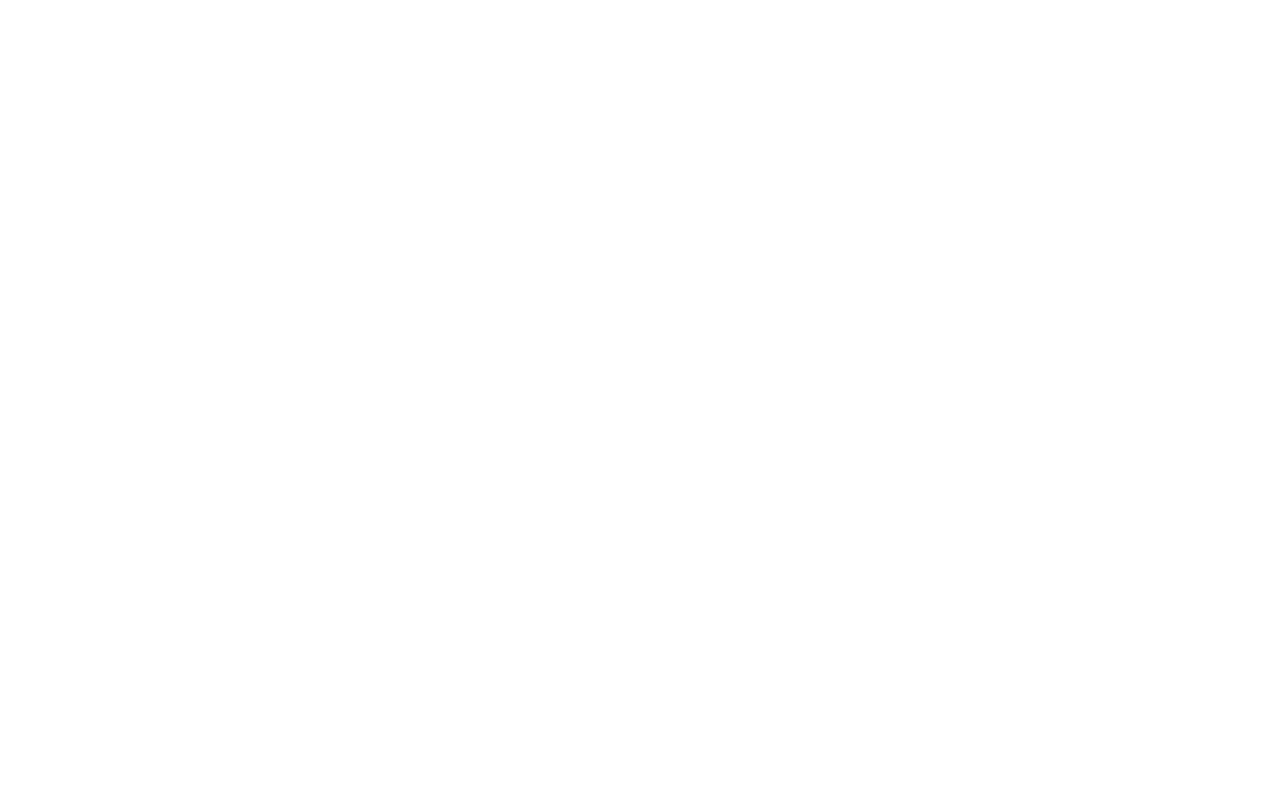
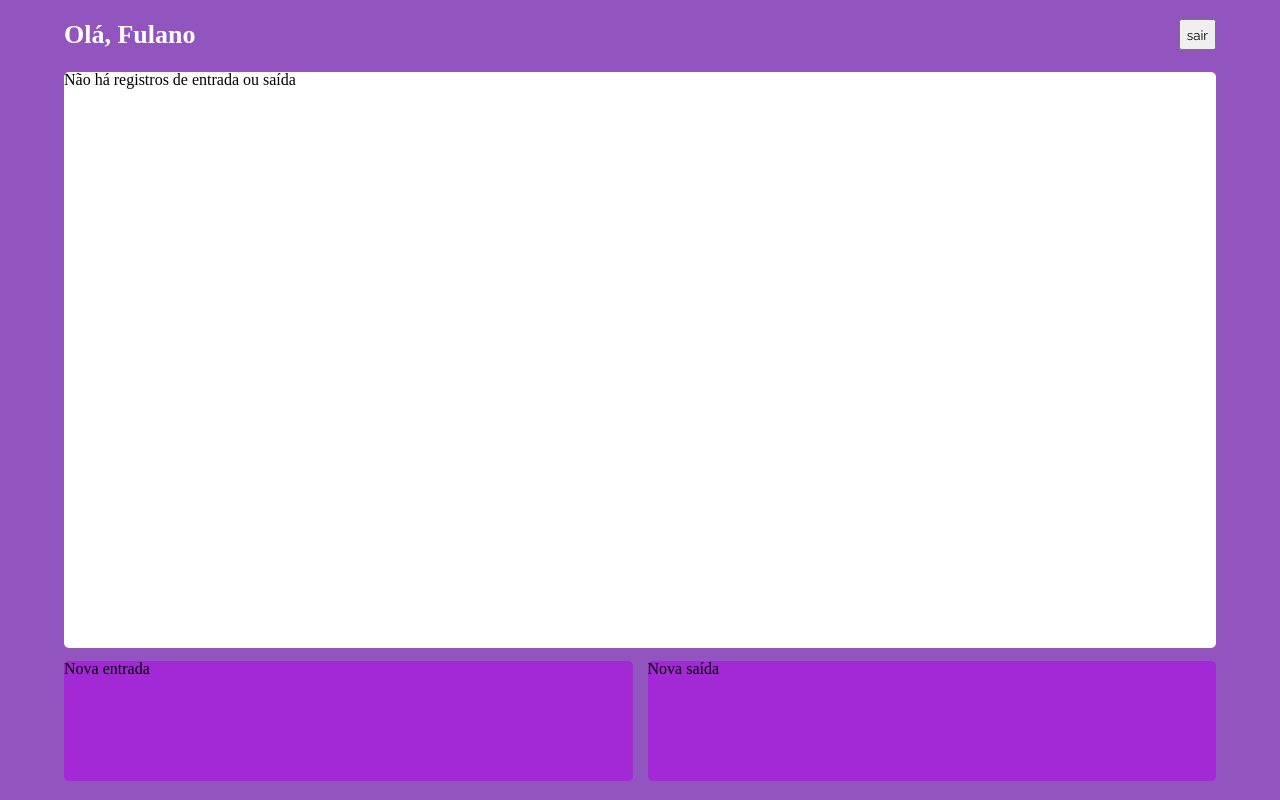
Before and after one commit to jpvoliveira/my-wallet, a React (Create React App) app: page /menu in a window 1280 px wide. Before the commit this address had no page. Built offline with nearby package versions, Linux system fonts and the light colour scheme.

Commit message:
Layout menu concluido

```diff
--- a/src/App.js
+++ b/src/App.js
@@ -4,7 +4,6 @@
 import Home from "./components/Home/Index.js";
 import Input from "./components/Input/Index.js";
 import Output from "./components/Output/Index.js";
-import Statement from "./components/Statement/Index.js";
 
 export default function App() {
   return (
@@ -12,10 +11,9 @@
       <Routes>
         <Route path="/" element={<Login />}></Route>
         <Route path="/cadastro" element={<Register />}></Route>
-        <Route path="/conta" element={<Home />}></Route>
+        <Route path="/menu" element={<Home />}></Route>
         <Route path="/entrada" element={<Input />}></Route>
         <Route path="/saida" element={<Output />}></Route>
-        <Route path="/extrato" element={<Statement />}></Route>
       </Routes>
     </BrowserRouter>
   );
--- a/src/components/Home/Index.js
+++ b/src/components/Home/Index.js
@@ -1,5 +1,68 @@
-export default function Home(){
-    return(
-        <h1>Home</h1>
-    )
+import styled from "styled-components";
+
+export default function Home() {
+  return (
+    <Container>
+      <Header>
+        <h1>Olá, Fulano</h1>
+        <button>sair</button>
+      </Header>
+      <Extrato>
+          Não há registros de entrada ou saída
+      </Extrato>
+      <Options>
+        <Entrada>
+            <p>Nova entrada</p>
+        </Entrada>
+        <Saida>
+            <p>Nova saída</p>
+        </Saida>
+      </Options>
+    </Container>
+  );
 }
+
+const Container = styled.div`
+  background-color: #9254be;
+  height: 100vh;
+  width: 100vw;
+  display: flex;
+  flex-direction: column;
+  justify-content: center;
+  align-items: center;
+`;
+const Header = styled.div`
+  width: 90%;
+  display: flex;
+  justify-content: space-between;
+  margin-bottom: 22px;
+  font-size: 26px;
+  font-weight: bold;
+  line-height: 31px;
+  color: #ffffff;
+`;
+const Extrato = styled.div`
+  background-color: #ffffff;
+  width: 90%;
+  height: 72%;
+  border-radius: 5px;
+`;
+const Options = styled.div`
+  display: flex;
+  gap: 15px;
+  margin-top: 13px;
+  width: 90%;
+  height: 15%;
+`;
+const Entrada = styled.div`
+  background-color: #A328D6;
+  width: 50%;
+  height: 100%;
+  border-radius: 5px;
+`;
+const Saida = styled.div`
+  background-color: #A328D6;
+  width: 50%;
+  height: 100%;
+  border-radius: 5px;
+`;
--- a/src/components/Login/Index.js
+++ b/src/components/Login/Index.js
@@ -1,22 +1,25 @@
 import axios from "axios";
 import { useState } from "react";
-import { Link } from "react-router-dom";
+import { Link, useNavigate } from "react-router-dom";
 import styled from "styled-components";
 
 export default function Login() {
   const [email, setEmail] = useState("");
   const [password, setPassword] = useState("");
 
+  const navigate = useNavigate();
+
   function handleLogin(e) {
     e.preventDefault();
+    navigate("/menu")
 
-    const promise = axios.post(
-      "http://localhost:5000",
-      {
-        email: email,
-        password: password,
-      }
-    );
+    // const promise = axios.post(
+    //   "http://localhost:5000",
+    //   {
+    //     email: email,
+    //     password: password,
+    //   }
+    // );
   }
 
   return (
--- a/src/components/Statement/Index.js
+++ /dev/null
@@ -1,5 +0,0 @@
-export default function Statement(){
-    return(
-        <h1>Extrato</h1>
-    )
-}
```
